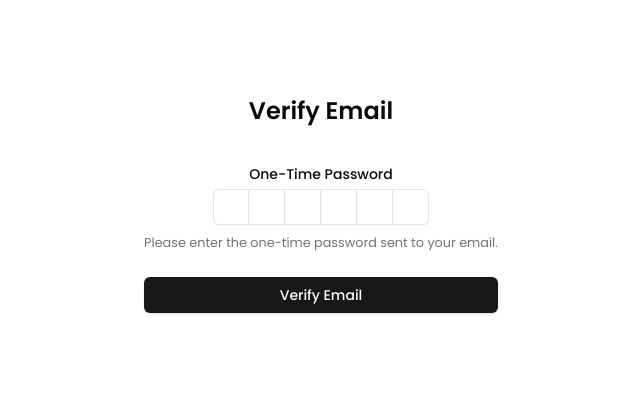
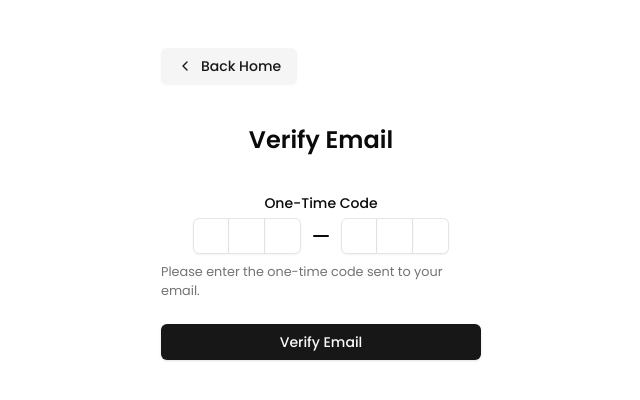
Before and after one commit to Adel2411/next-platter, a Next.js app in the folder template/: page /verify-email in a window 1280 px wide. Shown: the part 196-596 px from the top of the page, without its empty margins (319-959 px from the left). Built offline with nearby package versions, Linux system fonts and the light colour scheme.

Commit message:
get token form search parameters and changes auth pages layout

```diff
--- a/template/src/app/(auth)/layout.tsx
+++ b/template/src/app/(auth)/layout.tsx
@@ -1,7 +1,19 @@
+import { Button } from "@/components/ui/button";
+import { ChevronLeft } from "lucide-react";
+import Link from "next/link";
+
 function AuthLayout({ children }: { children: React.ReactNode }) {
   return (
     <div className="min-h-screen w-screen flex justify-center items-center">
-      {children}
+      <div className="flex flex-col items-start gap-10">
+        <Button asChild variant="secondary">
+          <Link href="/">
+            <ChevronLeft />
+            Back Home
+          </Link>
+        </Button>
+        <div className="w-80">{children}</div>
+      </div>
     </div>
   );
 }
--- a/template/src/app/page.tsx
+++ b/template/src/app/page.tsx
@@ -4,6 +4,7 @@ import { ThemeToggle } from "@/components/ThemeToggle";
 import { Button } from "@/components/ui/button";
 import { handleError } from "@/lib/errorHandler";
 import { showSuccessToast } from "@/lib/toastHandler";
+import Link from "next/link";
 
 export default function Home() {
   const throwError = () => {
@@ -21,18 +22,23 @@ export default function Home() {
 
   return (
     <>
-      <div className="min-h-screen flex flex-col justify-center items-center gap-8">
+      <div className="min-h-screen flex flex-col justify-center items-center gap-10">
         <div className="fixed top-4 right-4">
           <ThemeToggle />
         </div>
         <h1 className="text-2xl font-semibold">
           Welcome to Adel&apos;s Next.js Starter Template!
         </h1>
-        <div className="flex justify-center items-center gap-4">
-          <Button variant="destructive" onClick={throwError}>
-            Error Handler test
+        <div className="flex flex-col items-center gap-4">
+          <div className="flex justify-center items-center gap-4">
+            <Button variant="destructive" onClick={throwError}>
+              Error Handler test
+            </Button>
+            <Button onClick={showSuccess}>Suceess Toast test</Button>
+          </div>
+          <Button asChild variant="secondary">
+            <Link href="/login">Login</Link>
           </Button>
-          <Button onClick={showSuccess}>Suceess Toast test</Button>
         </div>
       </div>
     </>
--- a/template/src/components/ui/input.tsx
+++ b/template/src/components/ui/input.tsx
@@ -27,7 +27,7 @@ const Input = React.forwardRef<HTMLInputElement, React.ComponentProps<"input">>(
             onClick={togglePasswordVisibility}
             className="absolute inset-y-0 right-0 pr-3 flex items-center text-sm leading-5"
           >
-            {showPassword ? <EyeOff size={20} /> : <Eye size={20} />}
+            {showPassword ? <EyeOff size={18} /> : <Eye size={18} />}
           </button>
         )}
       </div>
--- a/template/src/features/auth/components/ForgotPasswordForm.tsx
+++ b/template/src/features/auth/components/ForgotPasswordForm.tsx
@@ -14,8 +14,11 @@ import {
 import { Input } from "@/components/ui/input";
 import { ForgotPasswordInputs } from "../types";
 import { forgotPasswordSchema } from "../schema";
+import { useRouter } from "next/navigation";
 
 function ForgotPasswordForm() {
+  const router = useRouter();
+
   const form = useForm<ForgotPasswordInputs>({
     resolver: zodResolver(forgotPasswordSchema),
     defaultValues: {
@@ -26,6 +29,7 @@ function ForgotPasswordForm() {
   async function onSubmit(values: ForgotPasswordInputs) {
     console.log("values", values);
     form.reset();
+    router.push("/reset-password");
   }
 
   return (
--- a/template/src/features/auth/components/RegisterForm.tsx
+++ b/template/src/features/auth/components/RegisterForm.tsx
@@ -16,8 +16,11 @@ import {
 } from "@/components/ui/form";
 import { Input } from "@/components/ui/input";
 import Link from "next/link";
+import { useRouter } from "next/navigation";
 
 function RegisterForm() {
+  const router = useRouter();
+
   const form = useForm<RegisterInputs>({
     resolver: zodResolver(registerSchema),
     defaultValues: {
@@ -32,12 +35,13 @@ function RegisterForm() {
   async function onSubmit(values: RegisterInputs) {
     console.log("values", values);
     form.reset();
+    router.push("/verify-email");
   }
 
   return (
     <Form {...form}>
       <form onSubmit={form.handleSubmit(onSubmit)} className="space-y-6">
-        <div className="space-y-4 w-80">
+        <div className="space-y-4">
           <div className="flex items-center justify-center gap-2">
             <FormField
               control={form.control}
--- a/template/src/features/auth/components/ResetPasswordForm.tsx
+++ b/template/src/features/auth/components/ResetPasswordForm.tsx
@@ -12,10 +12,14 @@ import {
   FormMessage,
 } from "@/components/ui/form";
 import { Input } from "@/components/ui/input";
-import { ResetPasswordInputs } from "../types";
+import { ResetPasswordBody, ResetPasswordInputs } from "../types";
 import { resetPasswordSchema } from "../schema";
+import { useSearchParams } from "next/navigation";
 
 function ResetPasswordForm() {
+  const searchParams = useSearchParams();
+  const token = searchParams.get("token");
+
   const form = useForm<ResetPasswordInputs>({
     resolver: zodResolver(resetPasswordSchema),
     defaultValues: {
@@ -25,7 +29,16 @@ function ResetPasswordForm() {
   });
 
   async function onSubmit(values: ResetPasswordInputs) {
-    console.log("values", values);
+    const { confirmPassword, ...valuesWithoutConfirmPassword } = values;
+    if (!token) {
+      console.log("Token not found");
+      return;
+    }
+    const body: ResetPasswordBody = {
+      ...valuesWithoutConfirmPassword,
+      token,
+    };
+    console.log("body", body);
     form.reset();
   }
 
--- a/template/src/features/auth/components/VerifyEmailForm.tsx
+++ b/template/src/features/auth/components/VerifyEmailForm.tsx
@@ -15,6 +15,7 @@ import {
 import {
   InputOTP,
   InputOTPGroup,
+  InputOTPSeparator,
   InputOTPSlot,
 } from "@/components/ui/input-otp";
 import { VerifyEmailInputs } from "../types";
@@ -42,13 +43,16 @@ function VerifyEmailForm() {
           name="otp"
           render={({ field }) => (
             <FormItem className="flex flex-col items-center">
-              <FormLabel>One-Time Password</FormLabel>
+              <FormLabel>One-Time Code</FormLabel>
               <FormControl>
                 <InputOTP maxLength={6} pattern={REGEXP_ONLY_DIGITS} {...field}>
                   <InputOTPGroup>
                     <InputOTPSlot index={0} />
                     <InputOTPSlot index={1} />
                     <InputOTPSlot index={2} />
+                  </InputOTPGroup>
+                  <InputOTPSeparator />
+                  <InputOTPGroup>
                     <InputOTPSlot index={3} />
                     <InputOTPSlot index={4} />
                     <InputOTPSlot index={5} />
@@ -57,7 +61,7 @@ function VerifyEmailForm() {
               </FormControl>
               <FormMessage />
               <FormDescription>
-                Please enter the one-time password sent to your email.
+                Please enter the one-time code sent to your email.
               </FormDescription>
             </FormItem>
           )}
```
